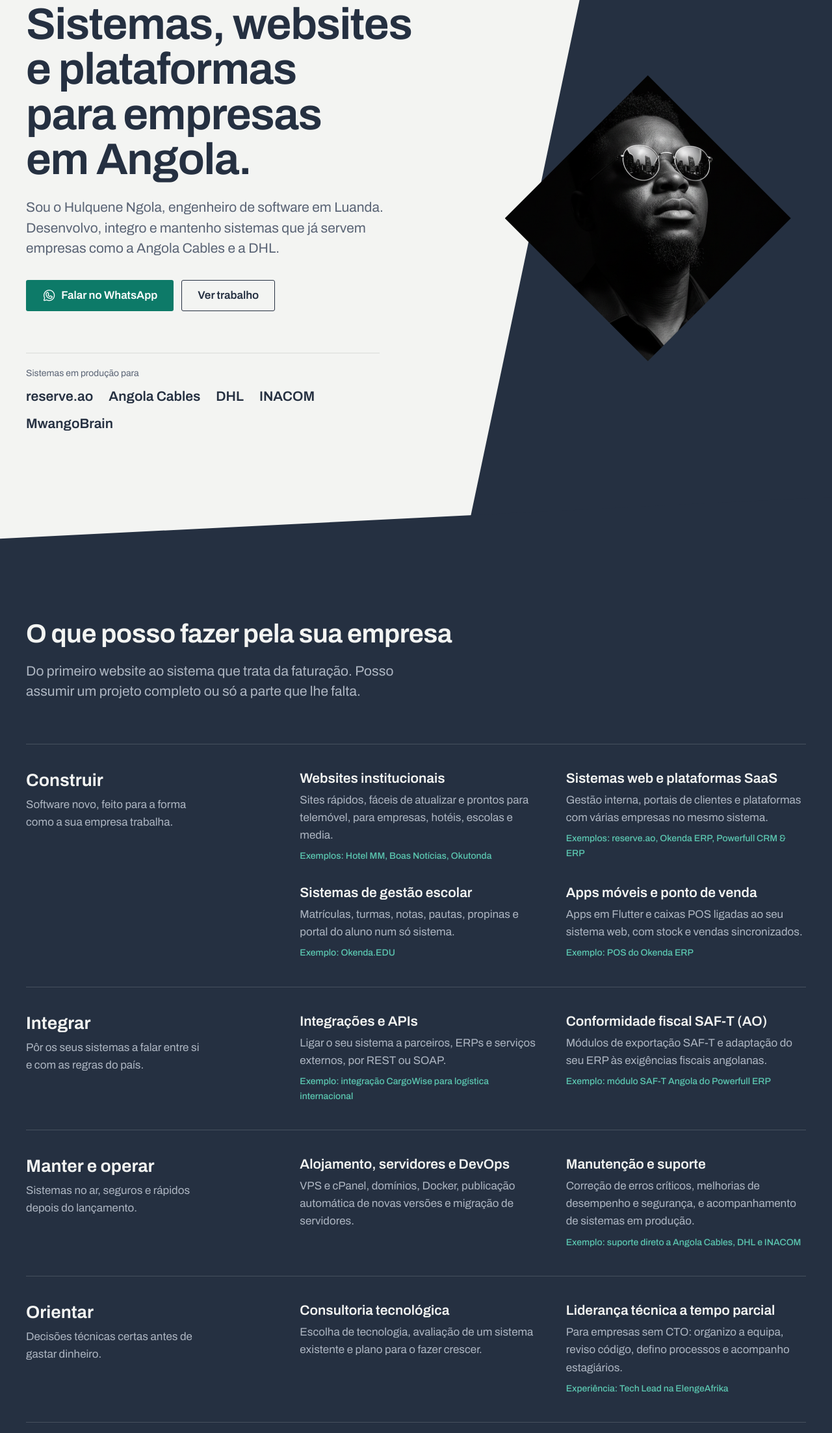
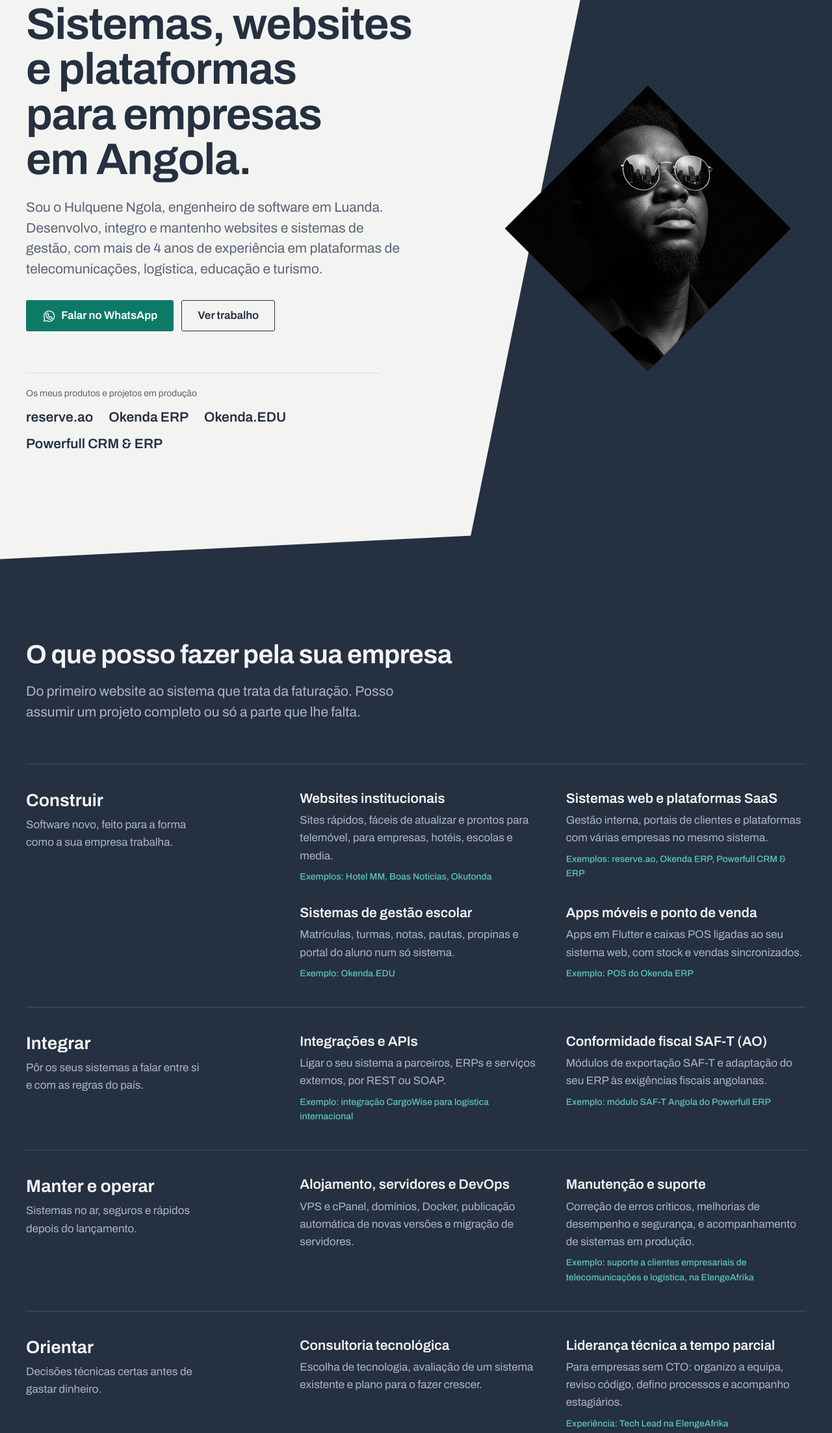
Before and after one commit to Hulquene/portfolio, a plain HTML site: page index.html in a window 1280 px wide. Shown: the part 142-2348 px from the top of the page at 65% size. Drawn offline with nearby package versions, Linux system fonts and the light colour scheme.

Commit message:
apresenta projetos e setores em vez de clientes de empregadores
- apresentacao fala de setores (telecomunicacoes, logistica, educacao, turismo)
- lista do hero passa a mostrar produtos e projetos proprios
- clientes do Powerfull CRM & ERP so no caso, com indicacao da ElengeAfrika
- Okenda ERP e Okenda.EDU marcados como produtos da Okutonda

Co-Authored-By: Claude Opus 5.5 <noreply@anthropic.com>

```diff
--- a/index.html
+++ b/index.html
@@ -106,7 +106,8 @@
 
           <p class="hero-desc">
             Sou o Hulquene Ngola, engenheiro de software em Luanda. Desenvolvo, integro e mantenho
-            sistemas que já servem empresas como a Angola Cables e a DHL.
+            websites e sistemas de gestão, com mais de 4 anos de experiência em plataformas de
+            telecomunicações, logística, educação e turismo.
           </p>
 
           <div class="hero-actions">
@@ -117,9 +118,9 @@
           </div>
 
           <div class="hero-clients">
-            <p>Sistemas em produção para</p>
+            <p>Os meus produtos e projetos em produção</p>
             <ul>
-              <li>reserve.ao</li><li>Angola Cables</li><li>DHL</li><li>INACOM</li><li>MwangoBrain</li>
+              <li>reserve.ao</li><li>Okenda ERP</li><li>Okenda.EDU</li><li>Powerfull CRM &amp; ERP</li>
             </ul>
           </div>
         </div>
@@ -200,7 +201,7 @@
               <li class="service">
                 <h4>Manutenção e suporte</h4>
                 <p>Correção de erros críticos, melhorias de desempenho e segurança, e acompanhamento de sistemas em produção.</p>
-                <p class="service-proof">Exemplo: suporte direto a Angola Cables, DHL e INACOM</p>
+                <p class="service-proof">Exemplo: suporte a clientes empresariais de telecomunicações e logística, na ElengeAfrika</p>
               </li>
             </ul>
           </section>
@@ -283,7 +284,7 @@
             <img src="images/project/okendaerp.page.venda.pos.jpeg" alt="Okenda ERP: ecrã de ponto de venda com carrinho e total em Kwanza" width="1600" height="783" loading="lazy" decoding="async" />
           </div>
           <div class="case-body">
-            <p class="case-kind">ERP para PME</p>
+            <p class="case-kind">ERP para PME, produto da Okutonda</p>
             <h3 class="case-title">Okenda ERP</h3>
             <p>Gestão completa para pequenas e médias empresas: faturas, faturas-recibo, pró-formas e notas de crédito, ponto de venda, stock, compras, recursos humanos, folha de pagamento e gestão fiscal. Várias empresas no mesmo sistema, cada uma com os seus dados.</p>
             <p class="case-stack">Laravel, MySQL, API REST, multi-empresa</p>
@@ -299,8 +300,8 @@
             <h3 class="case-title">Powerfull CRM &amp; ERP</h3>
             <p>Plataforma de gestão usada e revendida por grandes clientes, mantida em vários servidores para estar sempre disponível. Desenvolvi os módulos SAF-T Angola, para exportação fiscal, e CargoWise, para logística internacional.</p>
             <dl class="case-facts">
-              <div><dt>Clientes</dt><dd>Angola Cables, DHL, MwangoBrain, INACOM</dd></div>
-              <div><dt>O meu papel</dt><dd>Desenvolvimento full-stack, módulos à medida e suporte técnico</dd></div>
+              <div><dt>Clientes da plataforma</dt><dd>Angola Cables, DHL, MwangoBrain, INACOM</dd></div>
+              <div><dt>O meu papel</dt><dd>Desenvolvimento full-stack, módulos à medida e suporte técnico, na ElengeAfrika</dd></div>
             </dl>
             <p class="case-stack">PHP, CodeIgniter, MySQL, API REST</p>
           </div>
@@ -311,7 +312,7 @@
             <img src="images/project/escola-dashboard.png" alt="Okenda.EDU: painel da escola com alunos, matrículas e turmas" width="1905" height="943" loading="lazy" decoding="async" />
           </div>
           <div class="case-body">
-            <p class="case-kind">Gestão escolar</p>
+            <p class="case-kind">Gestão escolar, produto da Okutonda</p>
             <h3 class="case-title">Okenda.EDU</h3>
             <p>Sistema académico para escolas: matrículas, turmas, exames, pautas, propinas e documentos académicos, com área do administrador e portal do aluno.</p>
             <p class="case-stack">PHP, Laravel, MySQL</p>
```
